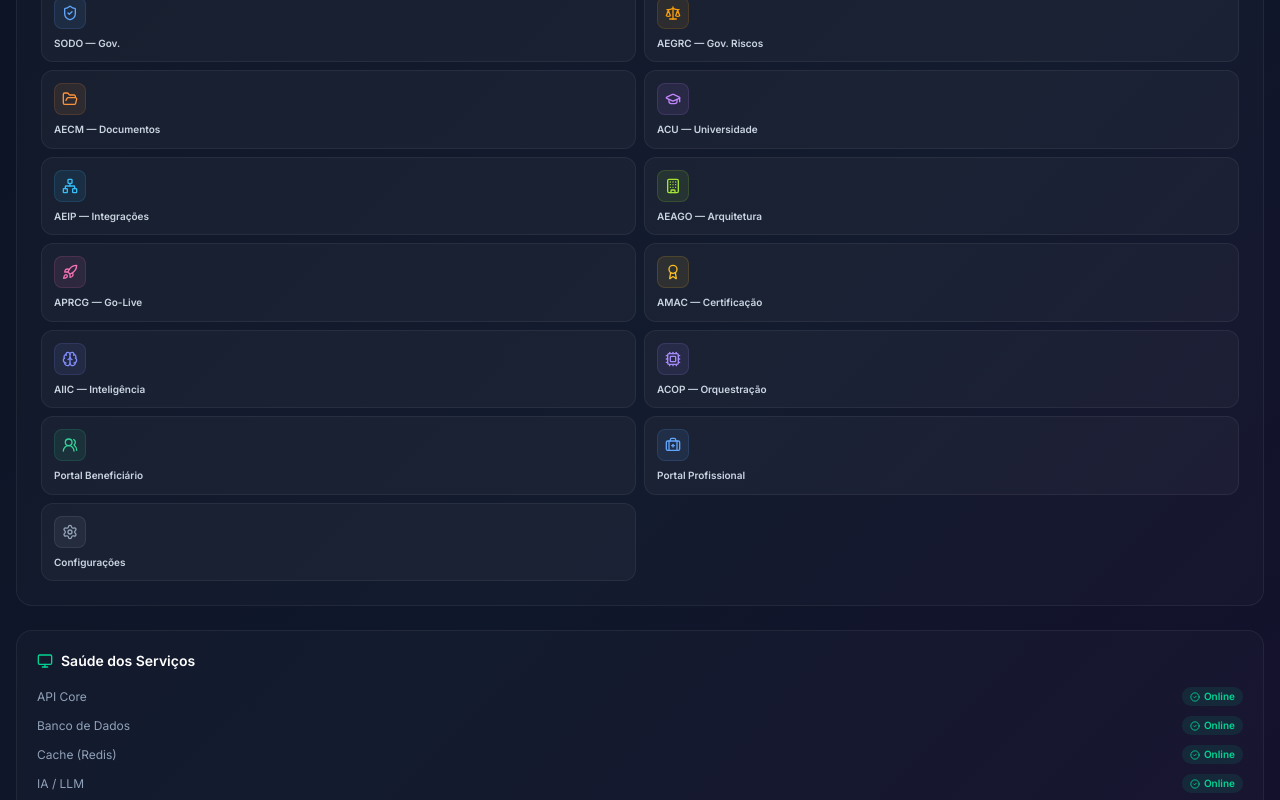
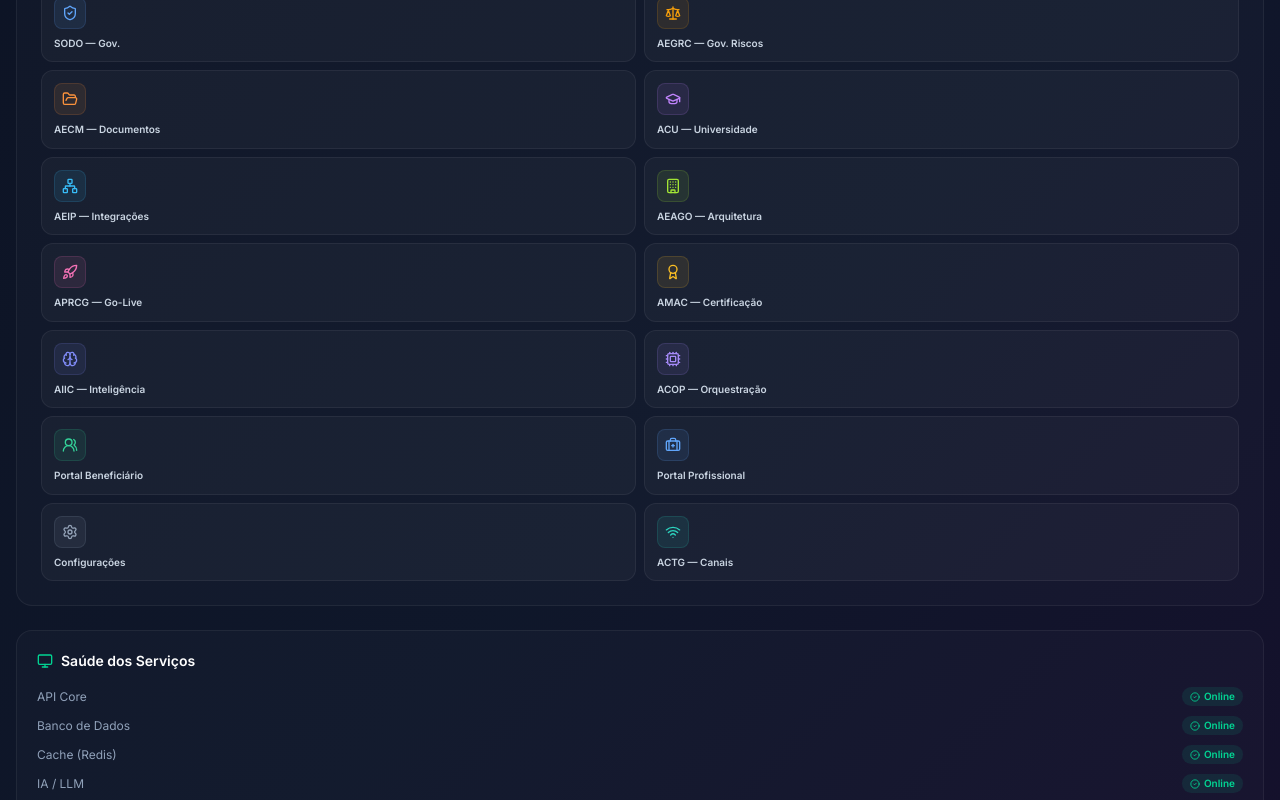
Before and after one commit to instsermelhor/ISMCL, a React (Vite) app: page /painel-supremo in a window 1280 px wide. Shown: the part 1895-2695 px from the top of the page. Built offline with nearby package versions, Linux system fonts and the light colour scheme; no server answers; sample sign-in values are in the browser's storage.

Commit message:
Update AdminSupremeDashboard.tsx

```diff
--- a/src/pages/AdminSupremeDashboard.tsx
+++ b/src/pages/AdminSupremeDashboard.tsx
@@ -147,6 +147,7 @@ const MODULE_GRID = [
   { name: 'Portal Beneficiário', href: '/portal-beneficiario', icon: Users2, category: 'portals', color: '#34d399' },
   { name: 'Portal Profissional', href: '/portal-profissional', icon: BriefcaseMedical, category: 'portals', color: '#60a5fa' },
   { name: 'Configurações', href: '/settings', icon: Settings, category: 'admin', color: '#94a3b8' },
+  { name: 'ACTG — Canais', href: '/omnichannel-admin', icon: Wifi, category: 'admin', color: '#2dd4bf' },
 ];
 
 const SERVICES = [
```
